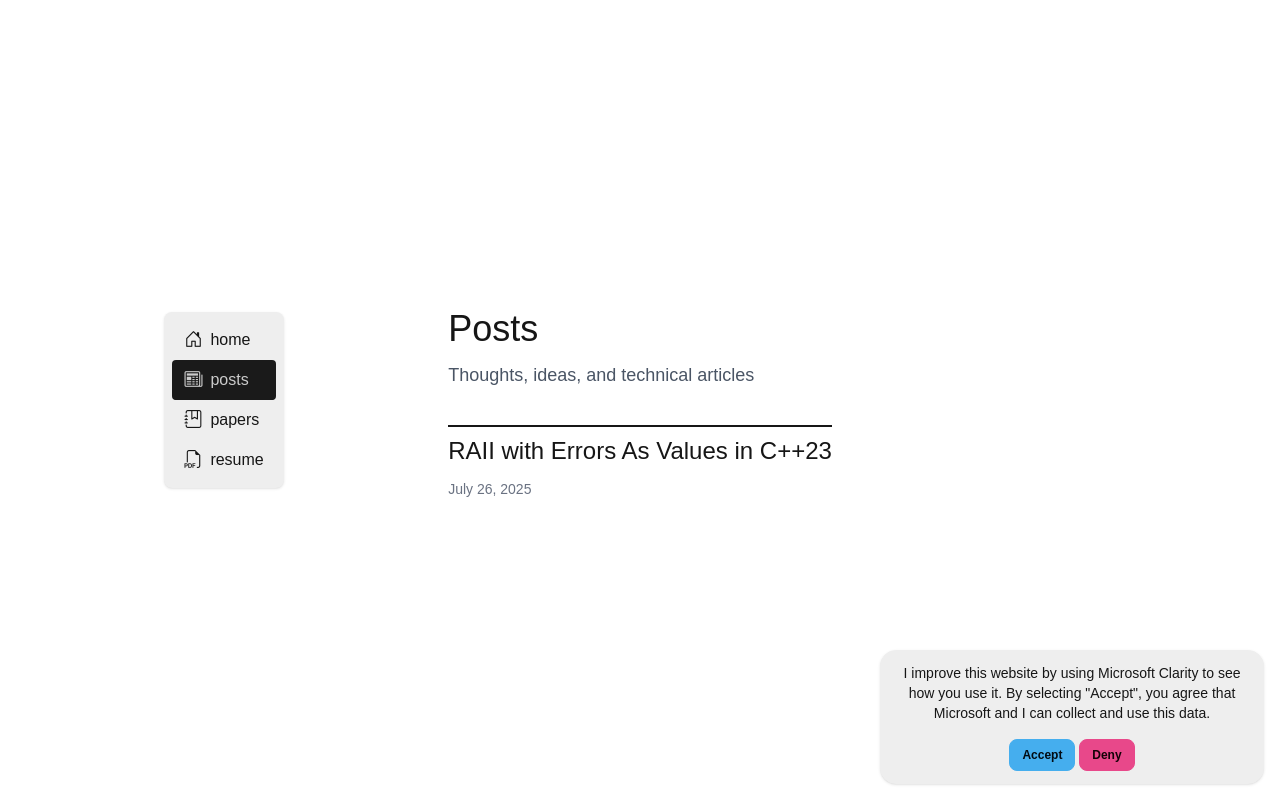
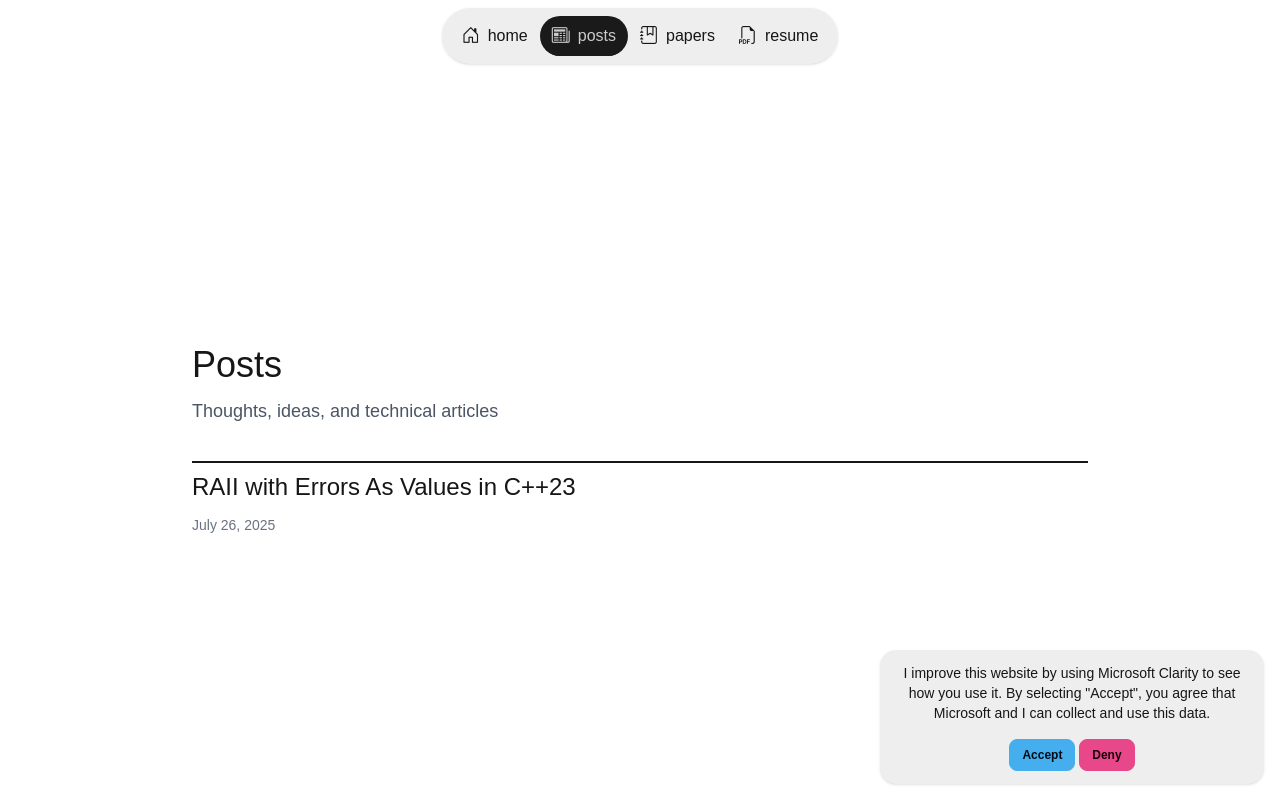
Before and after one commit to matthew-mccall/mmccalldev, an Astro site: page /posts in a window 1280 px wide. Shown: the top 800 px of the page. Built offline with nearby package versions, Linux system fonts and the light colour scheme; Astro itself is replaced by a stand-in of ours; some packages are replaced by stand-ins of ours; no server answers; a web font is replaced by a local one.

Commit message:
Refactor layouts and components; adjust `MainLayout` and `ContainerLayout` structure, consolidate `NavigationBar` positioning for improved consistency

```diff
--- a/src/components/Container.astro
+++ b/src/components/Container.astro
@@ -1,3 +1,3 @@
-<div class="max-w-4xl w-full text-lg/[2]">
+<div class="max-w-4xl w-full mx-4 text-lg/[2]">
     <slot />
 </div>
--- a/src/components/NavigationBar.astro
+++ b/src/components/NavigationBar.astro
@@ -8,10 +8,10 @@ const currentPath = Astro.url.pathname === '/' ? '/' : Astro.url.pathname.replac
 
 <div class="py-2 pointer-events-auto flex flex-row justify-center">
     <nav>
-        <ul class="menu menu-horizontal rounded-full bg-base-200 shadow lg:menu-vertical lg:rounded-lg">
+        <ul class="menu menu-horizontal rounded-full bg-base-200 shadow">
             { navLinks.map(({link, title, icon}) =>
                 <li>
-                    <a href={link} class=`rounded-full lg:rounded-sm ${currentPath === link && 'menu-active no-underline'}`>
+                    <a href={link} class=`rounded-full ${currentPath === link && 'menu-active no-underline'}`>
                         <div class="flex flex-col lg:flex-row items-center gap-x-2">
                             <i class={`bi-${icon} text-lg`} />
                             <span class="text-xs lg:text-base">{title}</span>
--- a/src/layouts/ContainerLayout.astro
+++ b/src/layouts/ContainerLayout.astro
@@ -5,22 +5,13 @@ import '@fontsource-variable/inter';
 import '@fontsource-variable/jetbrains-mono';
 
 import MainLayout from "./MainLayout.astro";
-import NavigationBar from "../components/NavigationBar.astro";
 import Container from "../components/Container.astro";
 ---
 
 <MainLayout>
-    <div class="flex flex-col gap-5 min-h-dvh px-5 lg:flex-row lg:justify-evenly">
-        <aside class="sticky top-0 hidden items-center justify-center lg:h-dvh lg:flex">
-            <NavigationBar/>
-        </aside>
-        <div class="flex grow pt-5 lg:pb-5 lg:grow-0 items-center">
-            <Container>
-                <slot/>
-            </Container>
-        </div>
-        <div class="sticky bottom-0 flex items-center justify-center pb-5 lg:invisible">
-            <NavigationBar/>
-        </div>
+    <div class="grow flex items-center justify-center py-6">
+        <Container>
+            <slot/>
+        </Container>
     </div>
 </MainLayout>
--- a/src/layouts/MainLayout.astro
+++ b/src/layouts/MainLayout.astro
@@ -6,11 +6,10 @@ import '@fontsource-variable/jetbrains-mono';
 
 import interWoff2 from '@fontsource-variable/inter/files/inter-latin-wght-normal.woff2?url';
 
-import Container from "../components/Container.js";
-import NavigationBar from "../components/NavigationBar.astro";
 import navLinks from "../utils/navlinks";
 import socials from "../utils/socials";
 import IconedLink from "../components/IconedLink.astro";
+import NavigationBar from "../components/NavigationBar.astro";
 ---
 
 <!doctype html>
@@ -23,7 +22,12 @@ import IconedLink from "../components/IconedLink.astro";
     <title>Matthew McCall</title>
 </head>
 <body>
-<slot />
+<div class="min-h-dvh flex flex-col">
+    <div class="fixed bottom-0 flex items-center justify-center w-full lg:sticky lg:top-0">
+        <NavigationBar />
+    </div>
+    <slot />
+</div>
 </body>
 <footer class="footer footer-horizontal footer-center bg-base-200 text-base-content py-10 px-5">
     <nav class="flex flex-row gap-4">
```
